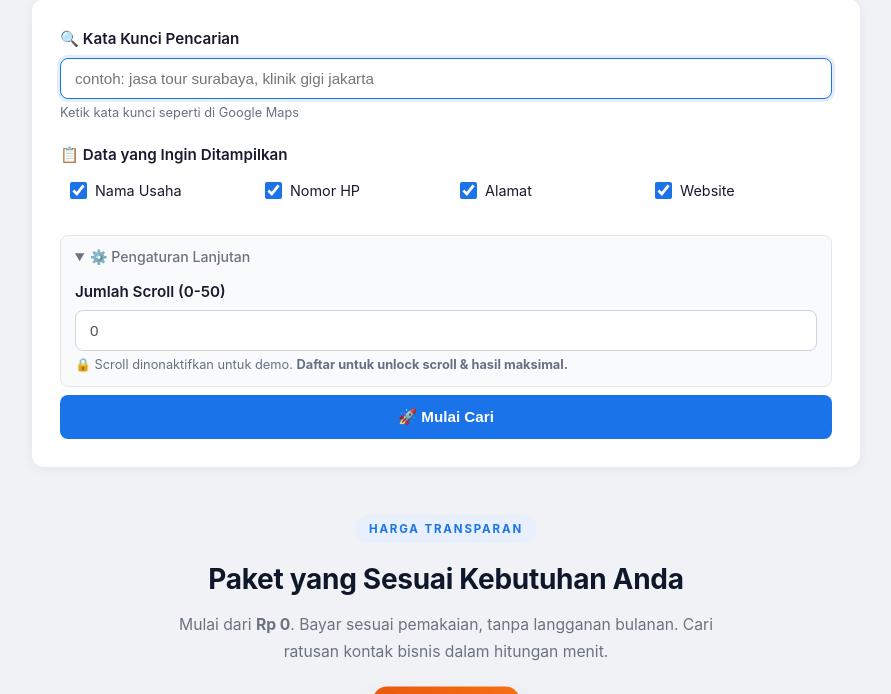
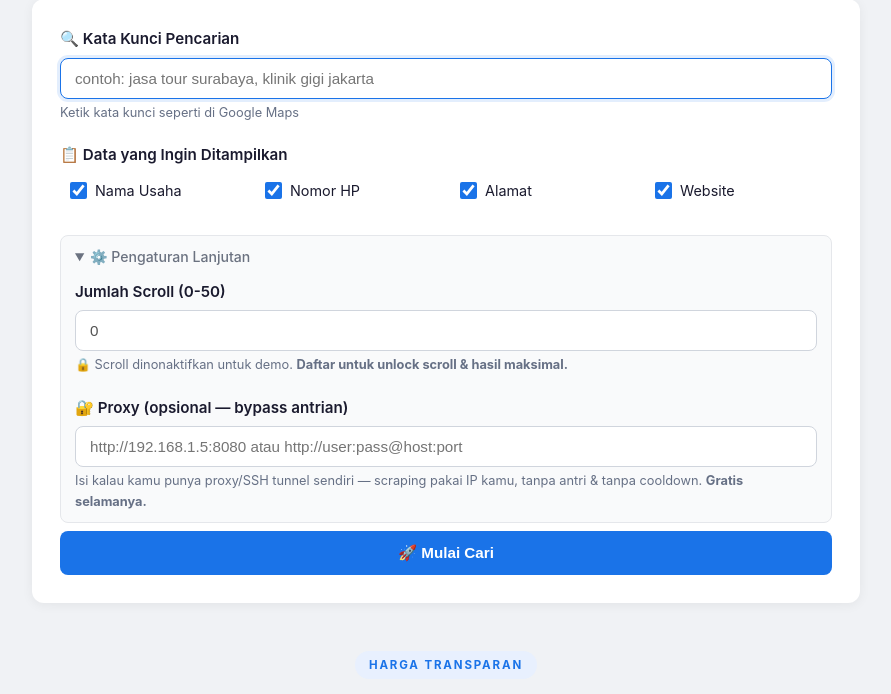
Before and after one commit to kustoro2026-oss/gmapsscraper, a FastAPI app: page / in a window 1280 px wide. Shown: the part 151-845 px from the top of the page, without its empty margins (194-1085 px from the left). Run offline with FastAPI, Linux system fonts and the light colour scheme.

Commit message:
pake proxy

```diff
--- a/app.py
+++ b/app.py
@@ -12,6 +12,7 @@ Alur:
 
 import uuid
 import random
+import time as time_mod
 import asyncio as aio
 from pathlib import Path
 
@@ -28,6 +29,15 @@ BASE_DIR = Path(__file__).parent
 
 # Static
 app.mount("/static", StaticFiles(directory=str(BASE_DIR / "static")), name="static")
+
+
+# ── Global Rate Limiter (anti banyak user serentak) ───────────────
+# Max 2 scrape jalan bersamaan. Masing-masing punya browser instance
+# sendiri dengan fingerprint unik → Google Maps lihat sebagai user berbeda.
+# Cooldown 5 detik antar scrape selesai → cegah burst request.
+SCRAPE_LOCK = aio.Semaphore(2)          # max 2 concurrent scrape
+COOLDOWN_SECONDS = 5                    # jeda minimal antar scrape (detik)
+_last_scrape_time = 0.0                 # timestamp scrape terakhir
 
 
 # ── Anti-Detection: Random User-Agent Pool ────────────────────────
@@ -172,7 +182,8 @@ async def extract_business_info(page) -> dict:
 
 async def scrape_businesses_from_gmaps(keyword: str,
                                         max_scrolls: int = 10,
-                                        lat: float = None, lng: float = None) -> list[dict]:
+                                        lat: float = None, lng: float = None,
+                                        proxy: str = None) -> list[dict]:
     """
     Phase 1: Buka Google Maps, cari keyword, scroll feed, kumpulkan link tiap usaha.
     Phase 2: Buka tiap link di tab baru → ekstrak data dari DOM langsung.
@@ -203,6 +214,8 @@ async def scrape_businesses_from_gmaps(keyword: str,
 
         # ── Random User-Agent ────────────────────────────────────
         random_ua = random.choice(USER_AGENTS)
+        if proxy:
+            print(f"   🏠  Proxy user: {proxy[:50]}...")
         print(f"   🕵️  UA: {random_ua[:60]}...")
 
         context_kwargs = {
@@ -221,6 +234,10 @@ async def scrape_businesses_from_gmaps(keyword: str,
         }
         if lat is not None and lng is not None:
             context_kwargs["geolocation"] = {"latitude": lat, "longitude": lng}
+
+        # ── Proxy: user bawa IP sendiri ─────────────────────────
+        if proxy:
+            context_kwargs["proxy"] = {"server": proxy}
 
         context = await browser.new_context(**context_kwargs)
         page = await context.new_page()
@@ -285,7 +302,6 @@ async def scrape_businesses_from_gmaps(keyword: str,
             pass
 
         # Scroll — handling batch loading Google Maps
-        import time as time_mod
         scroll_start = time_mod.time()
         SCROLL_TIMEOUT = 300  # max total detik (5 menit)
         limit = max_scrolls
@@ -545,53 +561,102 @@ async def hasil():
 @app.post("/api/scrape")
 async def scrape(keyword: str = Form(...),
                  max_scrolls: int = Form(0),
-                 fields: str = Form("nama_usaha,nomor_hp,alamat,website")):
+                 fields: str = Form("nama_usaha,nomor_hp,alamat,website"),
+                 proxy: str = Form("")):
     """
     Endpoint utama: scrape Google Maps → ekstrak data dari DOM langsung.
-    Tidak pakai AI / token / API key.
-    fields: comma-separated list (nama_usaha,nomor_hp,alamat,website)
+    proxy: opsional — http://host:port atau http://user:pass@host:port
+    Kalau proxy diisi (IP residential user sendiri), skip rate limiter.
     """
+    global _last_scrape_time
+
     task_id = uuid.uuid4().hex[:8]
+    proxy = proxy.strip() if proxy else None
+    is_proxy_user = bool(proxy)
+
     selected_fields = [f.strip() for f in fields.split(",") if f.strip()]
     if not selected_fields:
         selected_fields = ["nama_usaha", "nomor_hp", "alamat", "website"]
     print(f"[{task_id}] 📋  Fields diterima: {fields}")
     print(f"[{task_id}] 📋  Selected fields: {selected_fields}")
+    if is_proxy_user:
+        print(f"[{task_id}] 🏠  Proxy user — skip rate limiter")
 
-    try:
-        # ── Keyword murni, tanpa tambahan ────────────────────────
-        print(f"[{task_id}] 🔍  Mencari: {keyword}")
+    # ── Rate Limit: hanya untuk non-proxy user ──────────────────
+    if is_proxy_user:
+        # Proxy user = IP sendiri, bebas scrape tanpa antri
+        async with SCRAPE_LOCK:
+            try:
+                print(f"[{task_id}] 🔍  Mencari: {keyword} (via proxy...)")
+                lat, lng = detect_location(keyword)
+                print(f"[{task_id}] 📍  Lokasi: {lat}, {lng}")
+                data = await scrape_businesses_from_gmaps(keyword, max_scrolls, lat, lng, proxy=proxy)
+                print(f"[{task_id}] ✅  Dapat {len(data)} hasil")
 
-        # ── Deteksi lokasi dari keyword ──────────────────────────
-        lat, lng = detect_location(keyword)
-        print(f"[{task_id}] 📍  Lokasi: {lat}, {lng}")
+                if set(selected_fields) != {"nama_usaha", "nomor_hp", "alamat", "website"}:
+                    data = [{k: v for k, v in row.items() if k in selected_fields} for row in data]
+                    print(f"[{task_id}] ✂️  Difilter ke field: {', '.join(selected_fields)}")
 
-        # ── 1. Scroll + kumpulkan link → ekstrak DOM per usaha ────
-        data = await scrape_businesses_from_gmaps(keyword, max_scrolls, lat, lng)
-        print(f"[{task_id}] ✅  Dapat {len(data)} hasil")
+                return JSONResponse({
+                    "success": True,
+                    "task_id": task_id,
+                    "keyword": keyword,
+                    "total_results": len(data),
+                    "data": data,
+                })
+            except Exception as e:
+                print(f"[{task_id}] ❌  Error: {e}")
+                return JSONResponse({
+                    "success": False,
+                    "error": str(e),
+                }, status_code=500)
+    else:
+        # Non-proxy user: antri + cooldown (berbagi Railway IP)
+        async with SCRAPE_LOCK:
+            elapsed = time_mod.time() - _last_scrape_time
+            if elapsed < COOLDOWN_SECONDS:
+                wait = COOLDOWN_SECONDS - elapsed
+                print(f"[{task_id}] ⏳  Cooldown: tunggu {wait:.1f}s...")
+                await aio.sleep(wait)
 
-        # ── Filter field yang dipilih saja ────────────────────────
-        if set(selected_fields) != {"nama_usaha", "nomor_hp", "alamat", "website"}:
-            data = [{k: v for k, v in row.items() if k in selected_fields} for row in data]
-            print(f"[{task_id}] ✂️  Difilter ke field: {', '.join(selected_fields)}")
+            try:
+                print(f"[{task_id}] 🔍  Mencari: {keyword}")
+                lat, lng = detect_location(keyword)
+                print(f"[{task_id}] 📍  Lokasi: {lat}, {lng}")
+                data = await scrape_businesses_from_gmaps(keyword, max_scrolls, lat, lng)
+                print(f"[{task_id}] ✅  Dapat {len(data)} hasil")
 
-        return JSONResponse({
-            "success": True,
-            "task_id": task_id,
-            "keyword": keyword,
-            "total_results": len(data),
-            "data": data,
-        })
+                if set(selected_fields) != {"nama_usaha", "nomor_hp", "alamat", "website"}:
+                    data = [{k: v for k, v in row.items() if k in selected_fields} for row in data]
+                    print(f"[{task_id}] ✂️  Difilter ke field: {', '.join(selected_fields)}")
 
-    except Exception as e:
-        print(f"[{task_id}] ❌  Error: {e}")
-        return JSONResponse({
-            "success": False,
-            "error": str(e),
-        }, status_code=500)
+                return JSONResponse({
+                    "success": True,
+                    "task_id": task_id,
+                    "keyword": keyword,
+                    "total_results": len(data),
+                    "data": data,
+                })
+            except Exception as e:
+                print(f"[{task_id}] ❌  Error: {e}")
+                return JSONResponse({
+                    "success": False,
+                    "error": str(e),
+                }, status_code=500)
+            finally:
+                _last_scrape_time = time_mod.time()
 
-    finally:
-        pass
+
+@app.get("/api/queue-status")
+async def queue_status():
+    """Cek status antrian — dipakai frontend untuk tampilkan estimasi."""
+    now = time_mod.time()
+    cooldown_remaining = max(0, COOLDOWN_SECONDS - (now - _last_scrape_time))
+    return JSONResponse({
+        "locked": SCRAPE_LOCK.locked(),
+        "cooldown_remaining": round(cooldown_remaining, 1),
+        "cooldown_total": COOLDOWN_SECONDS,
+    })
 
 
 # ── Run ───────────────────────────────────────────────────────────────
--- a/static/script.js
+++ b/static/script.js
@@ -11,6 +11,7 @@ form.addEventListener("submit", (e) => {
 
     const keyword = document.getElementById("keyword").value.trim();
     const maxScrolls = parseInt(document.getElementById("max-scrolls").value) || 0;
+    const proxy = document.getElementById("proxy").value.trim();
 
     // Kumpulkan field yang dipilih
     const fieldCheckboxes = document.querySelectorAll('input[name="fields"]:checked');
@@ -31,6 +32,9 @@ form.addEventListener("submit", (e) => {
     params.set("keyword", keyword);
     params.set("max_scrolls", maxScrolls.toString());
     params.set("fields", fields.join(","));
+    if (proxy) {
+        params.set("proxy", proxy);
+    }
 
     window.location.href = "/hasil?" + params.toString();
 });
--- a/templates/hasil.html
+++ b/templates/hasil.html
@@ -91,6 +91,7 @@ const params = new URLSearchParams(window.location.search);
 const keyword = params.get("keyword");
 const maxScrolls = parseInt(params.get("max_scrolls")) || 0;
 const fields = params.get("fields") || "nama_usaha,nomor_hp,alamat,website";
+const proxy = params.get("proxy") || "";
 
 if (!keyword) {
     // Tidak ada keyword — redirect ke landing page
@@ -234,6 +235,9 @@ function cariLagi() {
     formData.append("keyword", keyword);
     formData.append("max_scrolls", maxScrolls.toString());
     formData.append("fields", fields);
+    if (proxy) {
+        formData.append("proxy", proxy);
+    }
 
     try {
         const resp = await fetch("/api/scrape", {
--- a/templates/index.html
+++ b/templates/index.html
@@ -42,6 +42,12 @@
                     <label for="max-scrolls">Jumlah Scroll (0-50)</label>
                     <input type="number" id="max-scrolls" value="0" min="0" max="50" disabled>
                     <small>🔒 Scroll dinonaktifkan untuk demo. <strong>Daftar untuk unlock scroll & hasil maksimal.</strong></small>
+                </div>
+                <div class="form-group">
+                    <label for="proxy">🔐 Proxy (opsional — bypass antrian)</label>
+                    <input type="text" id="proxy" name="proxy"
+                           placeholder="http://192.168.1.5:8080 atau http://user:pass@host:port">
+                    <small>Isi kalau kamu punya proxy/SSH tunnel sendiri — scraping pakai IP kamu, tanpa antri & tanpa cooldown. <strong>Gratis selamanya.</strong></small>
                 </div>
             </details>
 
```
